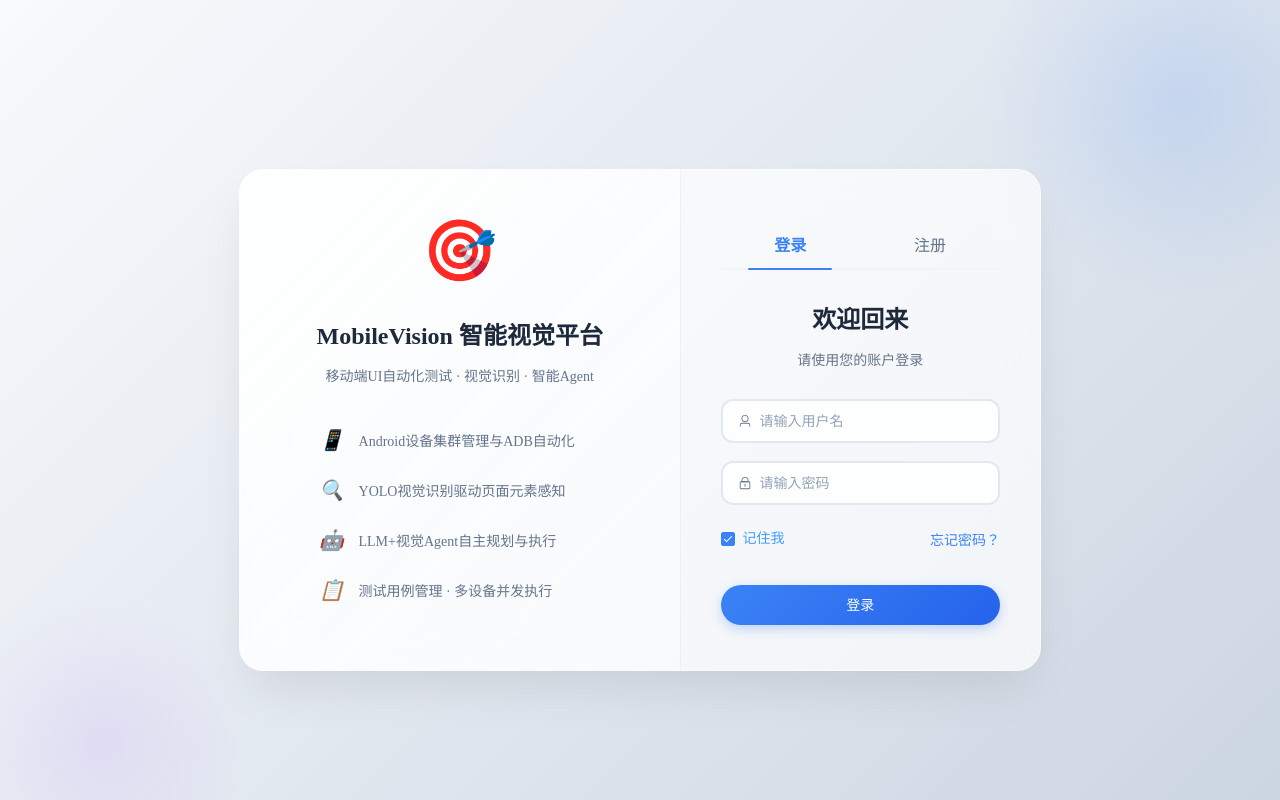
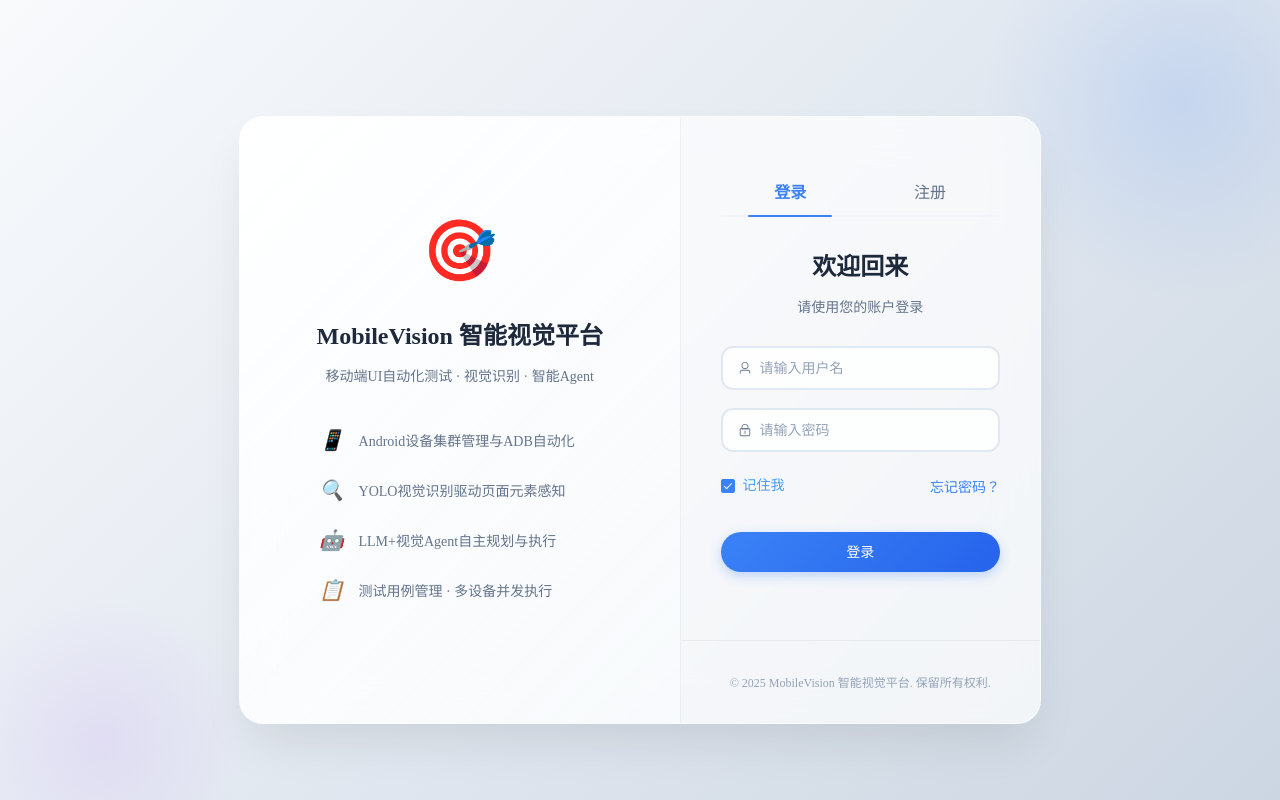
Before and after one commit to nightfall-w/mobile_vision, a Vue app in the folder mobile_vision_web/: page /login in a window 1280 px wide. Built offline with nearby package versions, Linux system fonts and the light colour scheme.

Commit message:
login page style update

```diff
--- a/mobile_vision_web/src/views/Login.vue
+++ b/mobile_vision_web/src/views/Login.vue
@@ -453,7 +453,7 @@ const handleRegister = async () => {
   display: flex;
   width: 100%;
   max-width: 800px;
-  height: 500px;
+  min-height: 580px;
   background: rgba(255, 255, 255, 0.7);
   backdrop-filter: blur(20px);
   -webkit-backdrop-filter: blur(20px);
--- a/mobile_vision_web/src/views/TestTaskList.vue
+++ b/mobile_vision_web/src/views/TestTaskList.vue
@@ -320,6 +320,7 @@ const getStatusText = (status) => {
 const getProgressStatus = (status) => {
   if (status === 'failed') return 'exception'
   if (status === 'completed') return 'success'
+  if (status === 'aborted') return 'warning'
   return ''
 }
 
```
